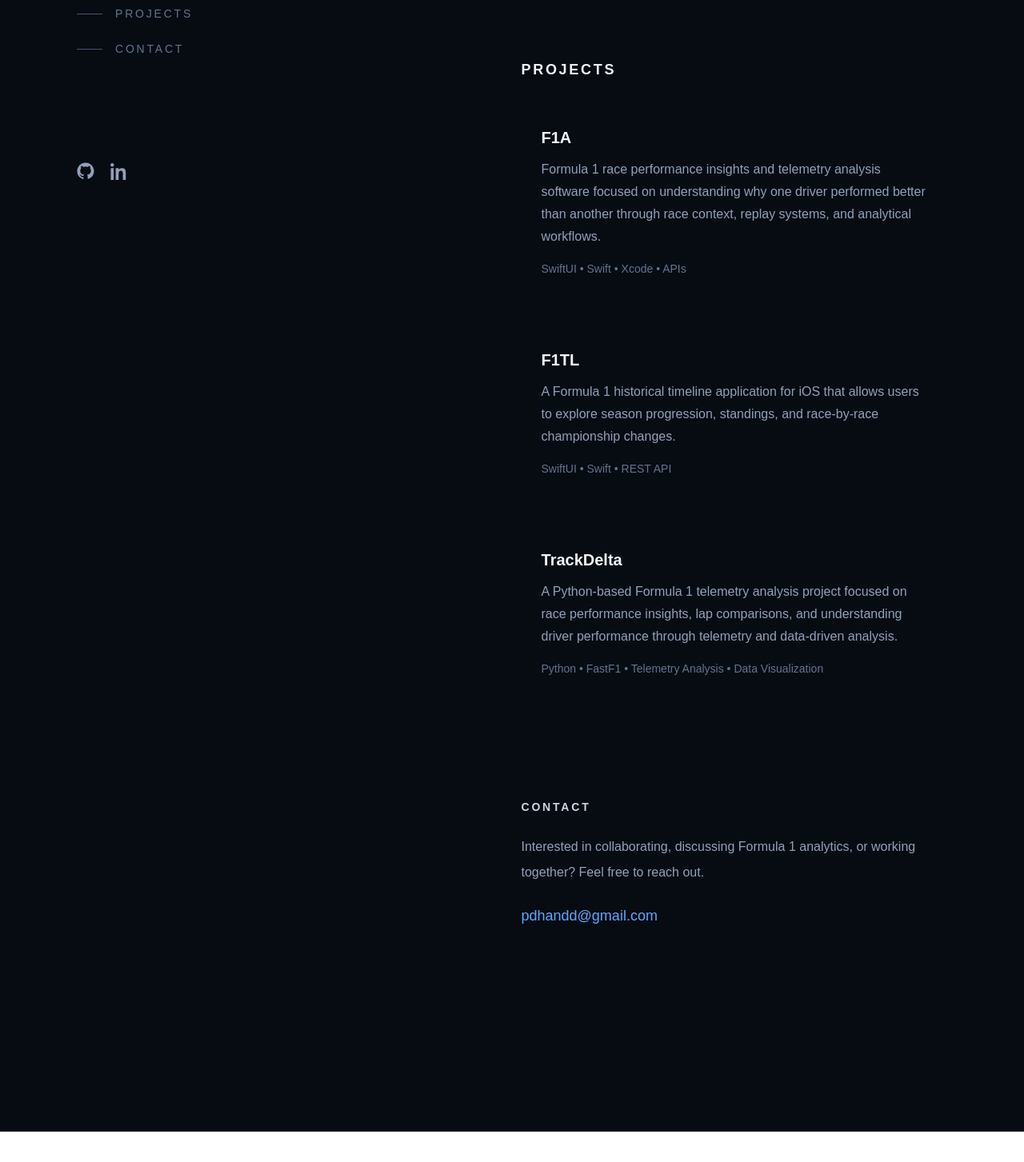
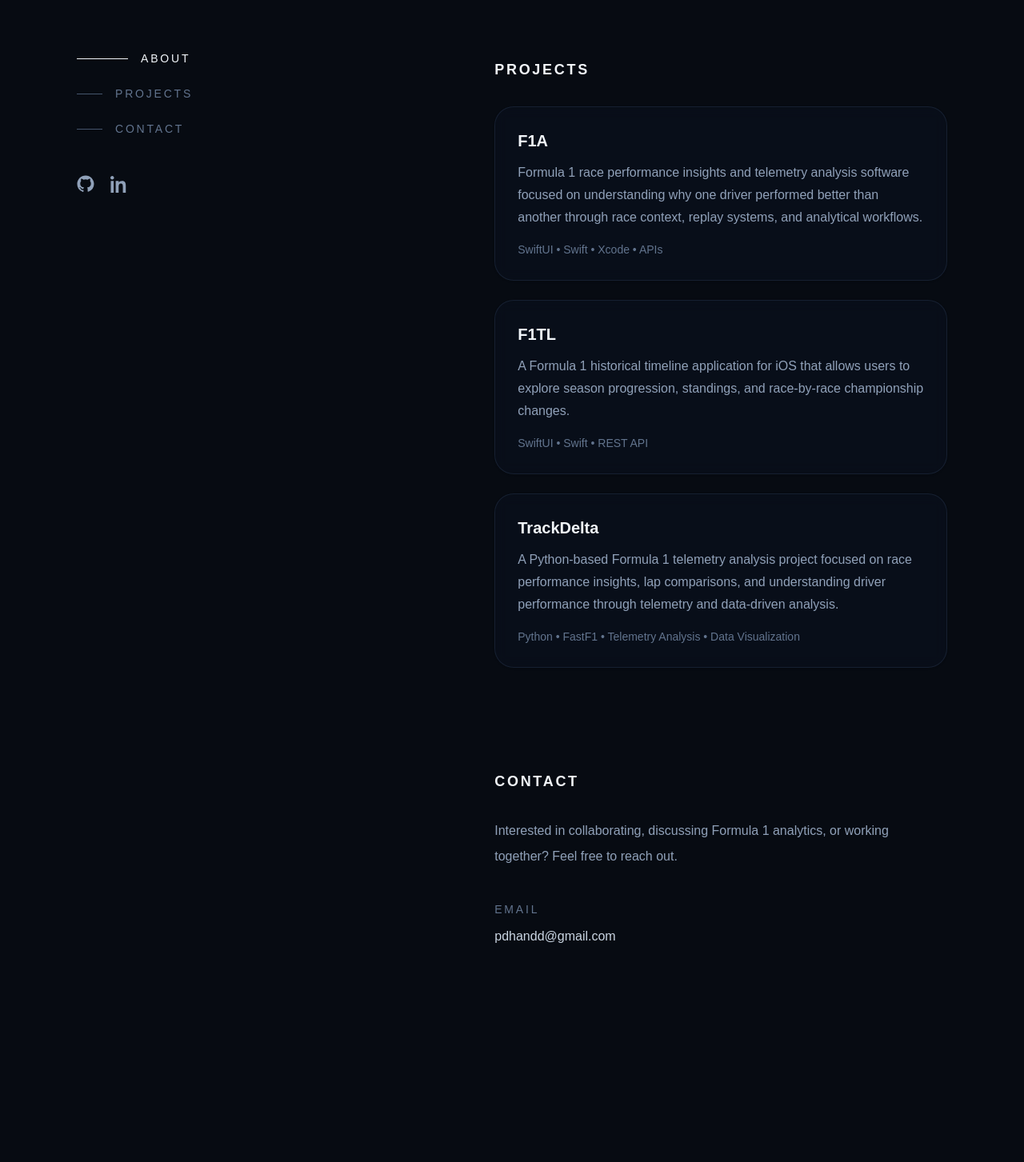
Before and after one commit to dhan-patil/dhan-portfolio, a Next.js app: page / in a window 1280 px wide. Shown: the part 479-1932 px from the top of the page at 80% size. Before the commit the page ends 1894 px from the top, so only its background shows below. Built offline with nearby package versions, Linux system fonts and the light colour scheme.

Commit message:
Updated portfolio UI and Layout

```diff
--- a/src/app/page.tsx
+++ b/src/app/page.tsx
@@ -4,6 +4,7 @@ import { useEffect, useState } from 'react';
 
 export default function Home() {
   const [activeSection, setActiveSection] = useState('about');
+  const [mousePosition, setMousePosition] = useState({ x: 0, y: 0 });
 
   useEffect(() => {
     if (window.location.hash) {
@@ -29,16 +30,34 @@ export default function Home() {
 
     sections.forEach((section) => observer.observe(section));
 
-    return () => observer.disconnect();
+    const handleMouseMove = (e: MouseEvent) => {
+      setMousePosition({
+        x: e.clientX,
+        y: e.clientY,
+      });
+    };
+
+    window.addEventListener('mousemove', handleMouseMove);
+
+    return () => {
+      observer.disconnect();
+      window.removeEventListener('mousemove', handleMouseMove);
+    };
   }, []);
 
   return (
-    <main className="min-h-screen scroll-smooth bg-[#070B12] text-slate-200">
-      <div className="mx-auto flex max-w-7xl gap-16 px-6 lg:px-24">
+    <main className="relative min-h-screen overflow-hidden scroll-smooth bg-[#070B12] text-slate-200">
+      <div
+        className="pointer-events-none fixed inset-0 z-0 transition duration-300"
+        style={{
+          background: `radial-gradient(600px at ${mousePosition.x}px ${mousePosition.y}px, rgba(64,99,216,0.12), transparent 80%)`,
+        }}
+      />
+      <div className="relative z-10 mx-auto flex max-w-7xl gap-16 px-6 lg:px-24">
         {/* Fixed Left Panel */}
-        <aside className="lg:sticky lg:top-0 lg:flex lg:h-screen lg:w-[48%] lg:flex-col lg:justify-between lg:py-24">
+        <aside className="lg:fixed lg:top-0 lg:left-0 lg:flex lg:h-screen lg:w-[42%] lg:flex-col lg:justify-between lg:px-24 lg:py-24">
           <div>
-            <p className="mb-5 text-sm font-medium uppercase tracking-[0.25em] text-[#5FA8FF]">
+            <p className="mb-5 text-sm font-medium uppercase tracking-[0.25em] text-[#4063D8]">
               Hi, my name is
             </p>
 
@@ -64,6 +83,13 @@ export default function Home() {
                 <li>
                   <a
                     href="/#about"
+                    onClick={(e) => {
+                      e.preventDefault();
+                      document.getElementById('about')?.scrollIntoView({
+                        behavior: 'smooth',
+                        block: 'start',
+                      });
+                    }}
                     className={`group flex items-center gap-4 transition duration-300 ${activeSection === 'about' ? 'text-slate-100' : 'text-slate-500 hover:text-slate-200'}`}
                   >
                     <span
@@ -76,6 +102,13 @@ export default function Home() {
                 <li>
                   <a
                     href="/#projects"
+                    onClick={(e) => {
+                      e.preventDefault();
+                      document.getElementById('projects')?.scrollIntoView({
+                        behavior: 'smooth',
+                        block: 'start',
+                      });
+                    }}
                     className={`group flex items-center gap-4 transition duration-300 ${activeSection === 'projects' ? 'text-slate-100' : 'text-slate-500 hover:text-slate-200'}`}
                   >
                     <span
@@ -88,6 +121,13 @@ export default function Home() {
                 <li>
                   <a
                     href="/#contact"
+                    onClick={(e) => {
+                      e.preventDefault();
+                      document.getElementById('contact')?.scrollIntoView({
+                        behavior: 'smooth',
+                        block: 'start',
+                      });
+                    }}
                     className={`group flex items-center gap-4 transition duration-300 ${activeSection === 'contact' ? 'text-slate-100' : 'text-slate-500 hover:text-slate-200'}`}
                   >
                     <span
@@ -127,7 +167,7 @@ export default function Home() {
         </aside>
 
         {/* Scrollable Right Side */}
-        <section className="w-full py-24 lg:w-[52%]">
+        <section className="w-full py-24 lg:ml-[48%] lg:w-[52%]">
           <section id="about" className="mb-32 scroll-mt-24">
             <h3 className="mb-8 text-sm font-semibold uppercase tracking-[0.2em] text-slate-300 lg:hidden">
               About
@@ -161,13 +201,13 @@ export default function Home() {
               Projects
             </h3>
 
-            <div className="space-y-10">
+            <div className="space-y-6">
               <a
                 href="https://github.com/dhan-patil/f1a-formula1-analytics"
                 target="_blank"
-                className="group block rounded-2xl border border-transparent p-6 transition duration-300 hover:border-slate-800 hover:bg-slate-900/40"
+                className="group block rounded-3xl border border-slate-800/70 bg-slate-900/30 p-7 shadow-sm backdrop-blur-sm transition-all duration-300 hover:-translate-y-1 hover:border-slate-700 hover:bg-slate-900/50"
               >
-                <h4 className="text-xl font-semibold text-slate-100 group-hover:text-[#5FA8FF]">
+                <h4 className="text-xl font-semibold text-slate-100 transition-colors duration-300 group-hover:text-[#4063D8]">
                   F1A
                 </h4>
                 <p className="mt-3 leading-7 text-slate-400">
@@ -184,9 +224,9 @@ export default function Home() {
               <a
                 href="https://github.com/dhan-patil/f1tl-ios"
                 target="_blank"
-                className="group block rounded-2xl border border-transparent p-6 transition duration-300 hover:border-slate-800 hover:bg-slate-900/40"
+                className="group block rounded-3xl border border-slate-800/70 bg-slate-900/30 p-7 shadow-sm backdrop-blur-sm transition-all duration-300 hover:-translate-y-1 hover:border-slate-700 hover:bg-slate-900/50"
               >
-                <h4 className="text-xl font-semibold text-slate-100 group-hover:text-[#5FA8FF]">
+                <h4 className="text-xl font-semibold text-slate-100 transition-colors duration-300 group-hover:text-[#4063D8]">
                   F1TL
                 </h4>
                 <p className="mt-3 leading-7 text-slate-400">
@@ -201,9 +241,9 @@ export default function Home() {
               <a
                 href="https://github.com/dhan-patil/trackdelta-f1-telemetry"
                 target="_blank"
-                className="group block rounded-2xl border border-transparent p-6 transition duration-300 hover:border-slate-800 hover:bg-slate-900/40"
+                className="group block rounded-3xl border border-slate-800/70 bg-slate-900/30 p-7 shadow-sm backdrop-blur-sm transition-all duration-300 hover:-translate-y-1 hover:border-slate-700 hover:bg-slate-900/50"
               >
-                <h4 className="text-xl font-semibold text-slate-100 group-hover:text-[#5FA8FF]">
+                <h4 className="text-xl font-semibold text-slate-100 transition-colors duration-300 group-hover:text-[#4063D8]">
                   TrackDelta
                 </h4>
                 <p className="mt-3 leading-7 text-slate-400">
@@ -218,8 +258,8 @@ export default function Home() {
             </div>
           </section>
 
-          <section id="contact" className="min-h-[40vh] scroll-mt-24 pb-24">
-            <h3 className="mb-6 text-sm font-semibold uppercase tracking-[0.2em] text-slate-300">
+          <section id="contact" className="min-h-[50vh] scroll-mt-24 pb-24">
+            <h3 className="mb-8 text-lg font-bold uppercase tracking-[0.15em] text-slate-100">
               Contact
             </h3>
 
@@ -228,12 +268,18 @@ export default function Home() {
               or working together? Feel free to reach out.
             </p>
 
-            <a
-              href="mailto:pdhandd@gmail.com"
-              className="mt-6 inline-block text-lg font-medium text-[#5FA8FF] transition hover:text-slate-100"
-            >
-              pdhandd@gmail.com
-            </a>
+            <div className="mt-10">
+              <p className="text-sm uppercase tracking-[0.2em] text-slate-500">
+                Email
+              </p>
+
+              <a
+                href="mailto:pdhandd@gmail.com"
+                className="mt-3 inline-block text-base font-medium text-slate-300 transition hover:text-[#4063D8]"
+              >
+                pdhandd@gmail.com
+              </a>
+            </div>
           </section>
         </section>
       </div>
```
